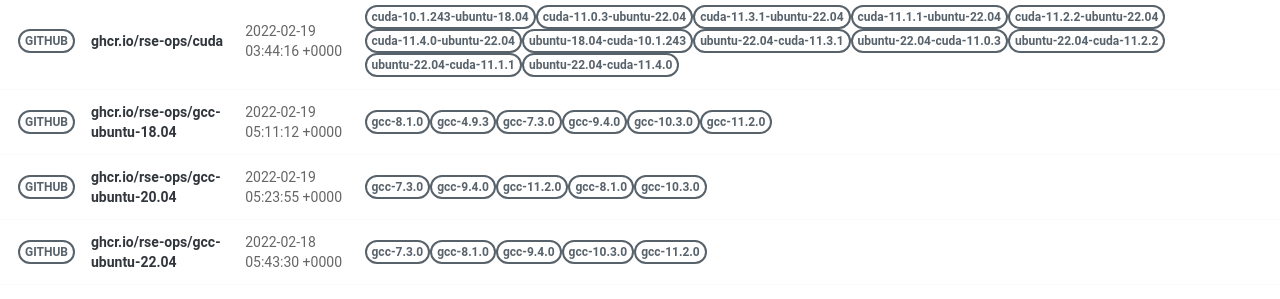
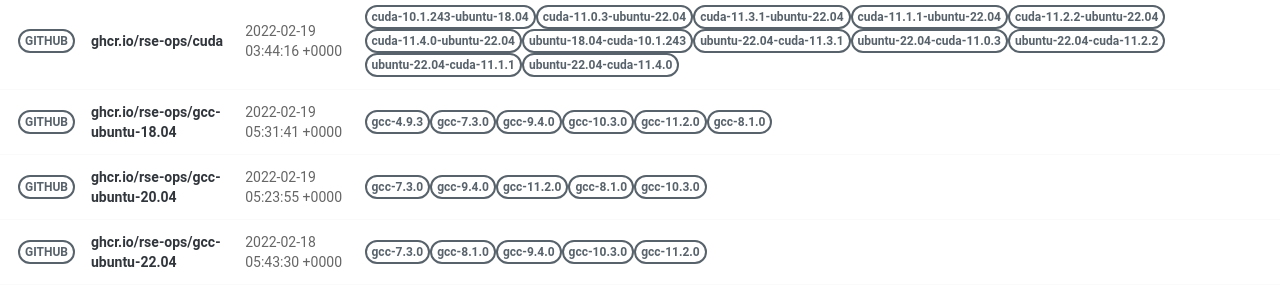
Before and after one commit to rse-ops/docker-images, a Jekyll site: the page built from pages/index.md, in a window 1280 px wide. Shown: the part 502-801 px from the top of the page. Built offline with Jekyll 4.4.1, drawn with Linux system fonts in a browser that asks for light colours; nearby versions of some CDN libraries.

Commit message:
Automated push to update library 2022-02-19

```diff
--- a/_library/ghcr.io-rse-ops-gcc-ubuntu-18.04.md
+++ b/_library/ghcr.io-rse-ops-gcc-ubuntu-18.04.md
@@ -1,14 +1,11 @@
 ---
 layout: container
 name: ghcr.io/rse-ops/gcc-ubuntu-18.04
-updated_at: 2022-02-19 05:11:12.878185
+updated_at: 2022-02-19 05:31:41.360327
 
 
 container_url: https://github.com/orgs/rse-ops/packages/container/package/gcc-ubuntu-18.04
 versions:
- - tag: gcc-8.1.0
-   dockerfile: https://github.com/rse-ops/docker-images/blob/main/ubuntu/gcc/Dockerfile
-   manifest: https://crane.ggcr.dev/manifest/ghcr.io/rse-ops/gcc-ubuntu-18.04:gcc-8.1.0
  - tag: gcc-4.9.3
    dockerfile: https://github.com/rse-ops/docker-images/blob/main/ubuntu/gcc/Dockerfile
    manifest: https://crane.ggcr.dev/manifest/ghcr.io/rse-ops/gcc-ubuntu-18.04:gcc-4.9.3
```
Also changed, not shown: other parts of _library/ghcr.io-rse-ops-gcc-ubuntu-18.04.md (+3 -0 lines).
